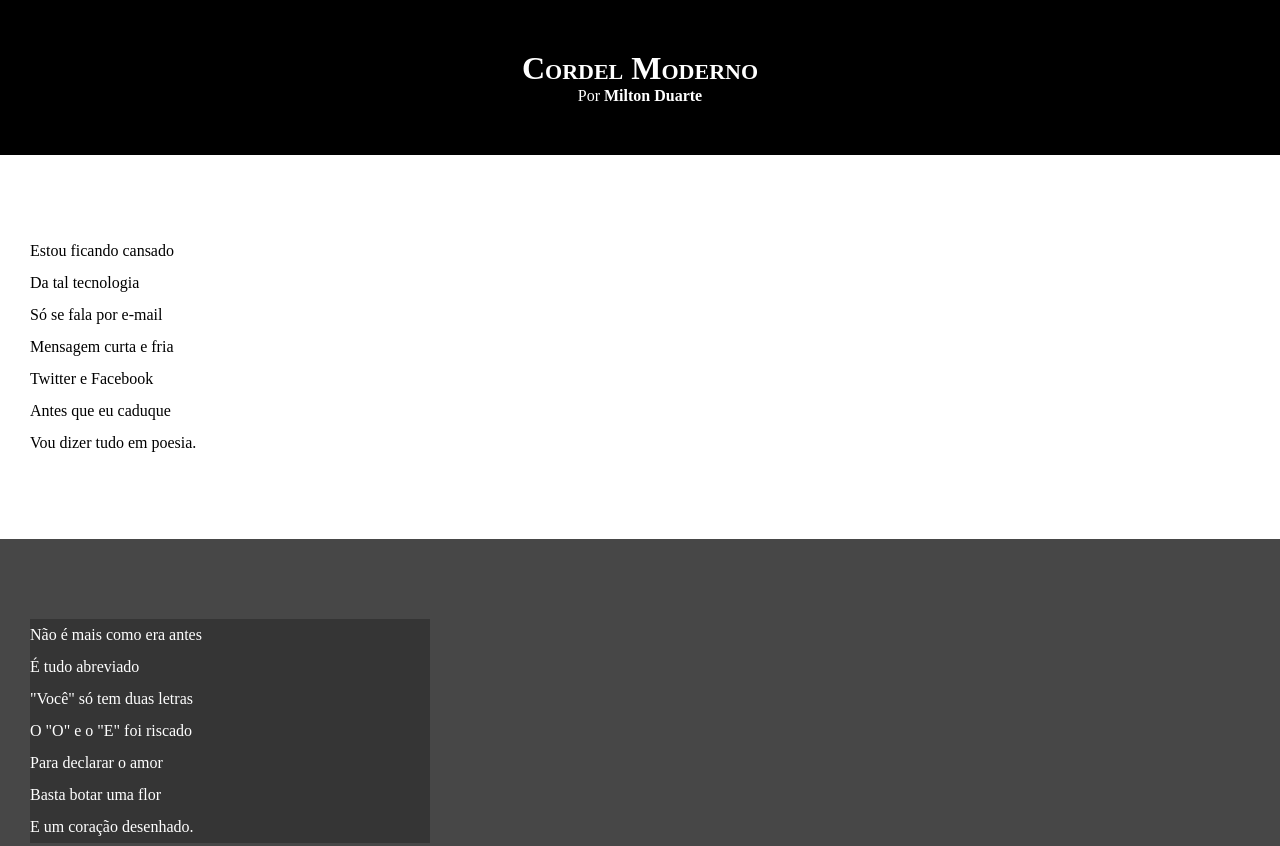
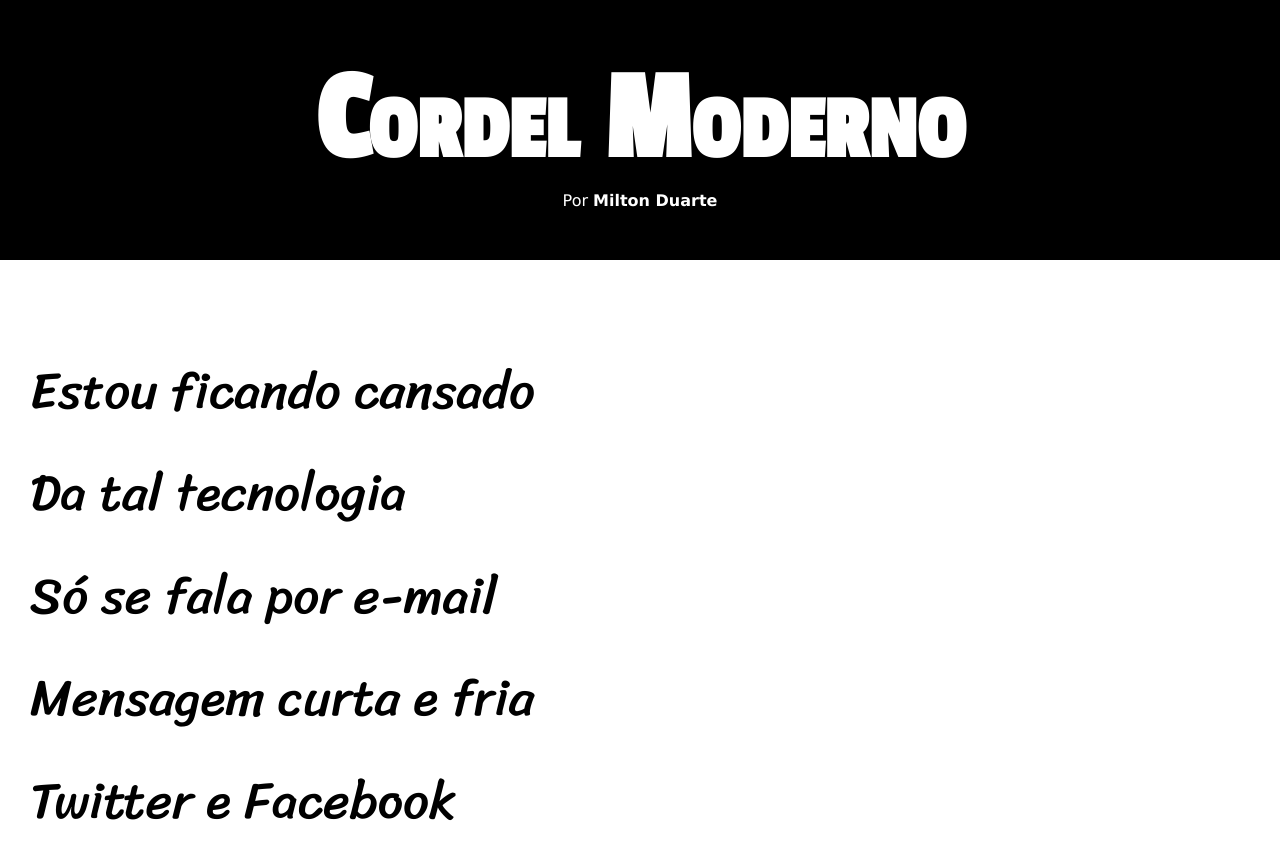
Before and after one commit to leandrob0t/html-css, a plain HTML site: page desafios/des012/index.html in a window 1280 px wide. Shown: the top 846 px of the page. Drawn offline with Linux system fonts and the light colour scheme.

Commit message:
att de estilos

```diff
--- a/desafios/des012/style.css
+++ b/desafios/des012/style.css
@@ -1,24 +1,40 @@
 @charset "UTF-8";
+
+@import url('https://fonts.googleapis.com/css2?family=Sriracha&display=swap');
+
+@import url('https://fonts.googleapis.com/css2?family=Passion+One&display=swap');
 
 * {
     margin: 0px;
     padding: 0px;
+
 }
+
+:root {
+    --font1:'Sriracha', 'cursive';
+    --font2:'Passion One', 'cursive';
+    --font3: Verdana, 'Geneva', Tahoma, sans-serif;
+}
+
 
 html, body {
     min-height: 100vh;
     background-color: darkgray;
+    font-family: var(--font3);
 }
 
 header {
     background-color: black;
     color: white;
     text-align: center;
+
 }
 
 header > h1 {
     padding-top: 50px;
     font-variant: small-caps;
+    font-family: var(--font2);
+    font-size: 10vw;/*10% da largura da tela.*/
 }
 
 header > p {
@@ -41,6 +57,8 @@ section {
     padding-bottom: 10vh;
     line-height: 2em;
     padding-left: 30px;
+    font-family: var(--font1);
+    font-size: 4vw; /*4% da largura da tela.*/
 }
 
 section.normal {
@@ -54,7 +72,8 @@ section.imagem {
 }
 
 section.imagem > p {
-    width: 400px;
+    display: inline-block;
+    padding: 5px;
     background-color: rgba(0, 0, 0, 0.253);
 }
 
```
